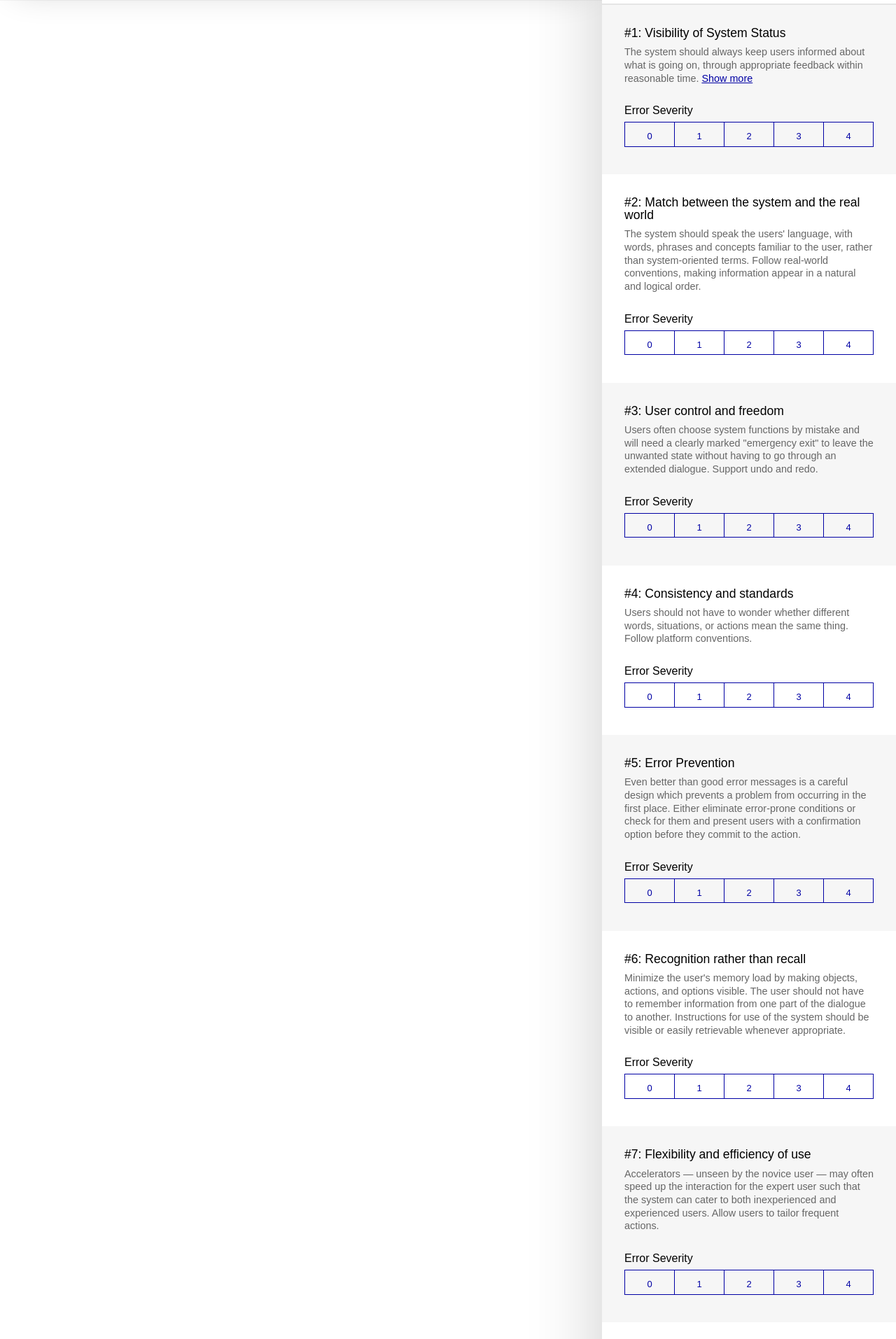
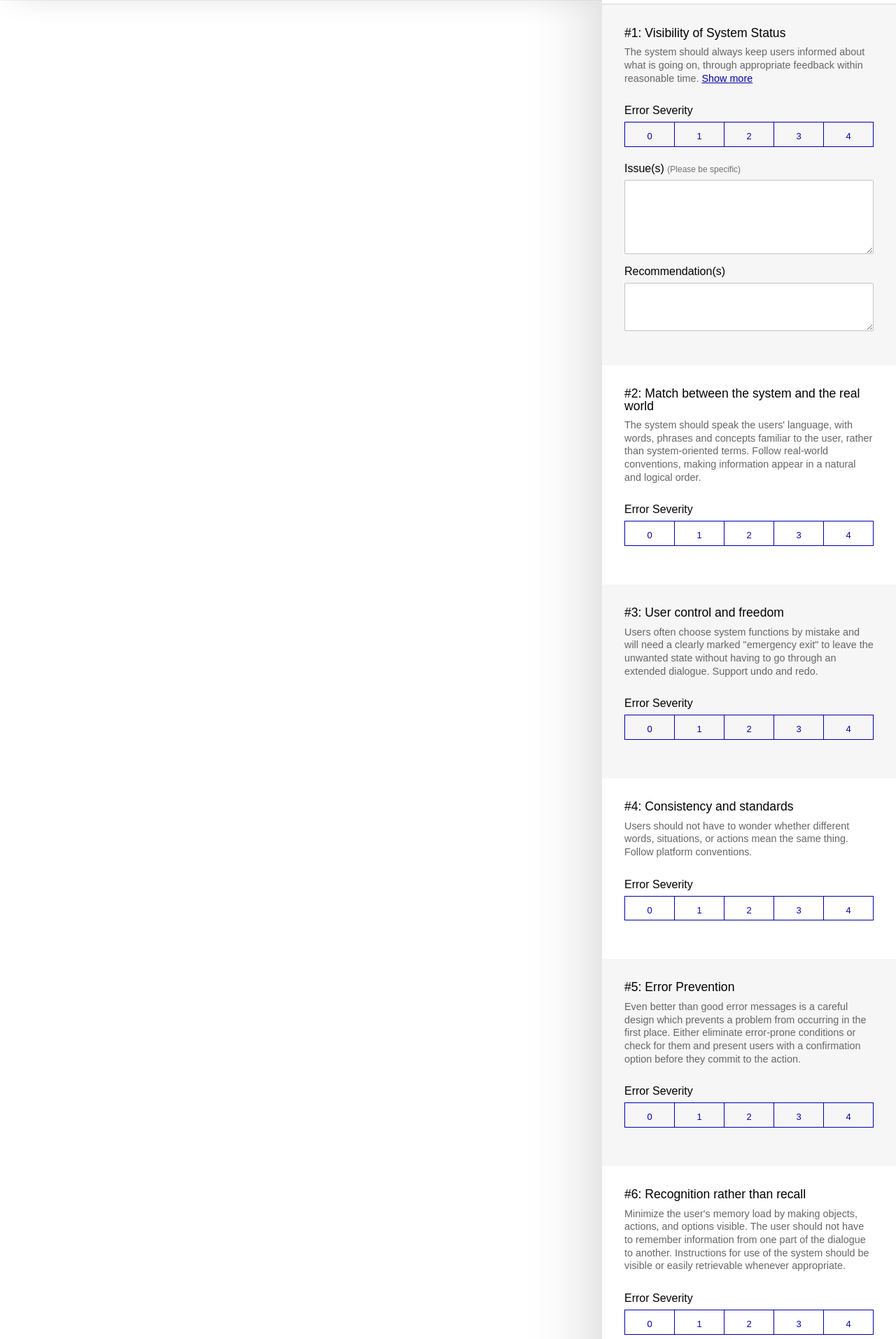
Before and after one commit to AJGeel/requestor, a PHP site: page / in a window 1280 px wide. Shown: the part 799-2712 px from the top of the page at 70% size. Run offline with PHP 8.4, Linux system fonts and the light colour scheme.

Commit message:
Added auto resize for iFrame, fixed Balloon.css vertical overflow bug, included textarea support with automatic vertical resizing

```diff
--- a/css/darkmode.css
+++ b/css/darkmode.css
@@ -32,6 +32,10 @@
   color: #999;
 }
 
+.darkmode .evaluation li {
+  color: #999;
+}
+
 .darkmode .evaluation a {
   color: var(--branding-main-darkmode);
 }
@@ -60,6 +64,19 @@
   background-color: var(--branding-main-darkmode);
 }
 
+.darkmode .heuristic .scoring li:hover a {
+  color: #000;
+}
+
+.darkmode .heuristic .scoring li {
+  border: 1px solid var(--branding-main-darkmode);
+  border-right: none;
+}
+
+.darkmode .heuristic .scoring li:last-child {
+  border-right: 1px solid var(--branding-main-darkmode);
+}
+
 .darkmode .heuristic .scoring li a {
   color: var(--branding-main-darkmode);
 }
--- a/css/style.css
+++ b/css/style.css
@@ -154,6 +154,11 @@
   font-weight: 400;
 }
 
+.evaluation h3 span {
+  font-size: .75em;
+  color: #717171;
+}
+
 .evaluation a {
   color: var(--branding-main);
 }
@@ -191,6 +196,7 @@
 .heuristic .scoring {
   display: flex;
   width: 100%;
+  margin-bottom: 1em;
 }
 
 .heuristic .scoring li {
@@ -235,6 +241,30 @@ select option {
   padding: 10px;
   font-family: "BentonSans", sans-serif;
   font-size: 14px;
+}
+
+/* input[type=text] { } */
+
+.form-progressive-disclosure {
+  /* display: none; */
+}
+
+input, textarea {
+  width: 100%;
+  border-radius: 2px;
+  border: 1px solid #c3c3c3;
+  box-sizing: border-box;
+  padding: 1em;
+  margin-bottom: 1em;
+
+  font-family: "BentonSans", sans-serif;
+  font-size: .9em;
+  line-height: 1.3em;
+  color: #333;
+}
+
+textarea {
+  resize: vertical;
 }
 
 /* Start Balloon.css framework */
--- a/index.html
+++ b/index.html
@@ -75,6 +75,17 @@
             <li aria-label="Major usability problem: important to fix, so should be given high priority." data-balloon-pos="down" data-balloon-length="medium"><a href="#!">3</a></li>
             <li aria-label="Usability catastrophe: imperative to fix this before product can be released." data-balloon-pos="down-right" data-balloon-length="medium"><a href="#!">4</a></li>
           </ul>
+
+          <div class="form-progressive-disclosure">
+
+            <h3>Issue(s) <span>(Please be specific)</span></h3>
+            <textarea name="placeholder" rows="4" ></textarea>
+
+            <h3>Recommendation(s) <span></span></h3>
+            <textarea name="placeholder" rows="2" ></textarea>
+            <!-- <input type="text" name="" value=""> -->
+
+          </div>
         </div>
 
         <div class="heuristic">
@@ -203,6 +214,11 @@
           </ul>
         </div>
 
+        <div class="heuristic">
+          <h2>Lorem ipsum dolor sit amet</h2>
+          <p>Vivamus rhoncus suscipit artem, nec interdum nisl bibendum et. Arturius nulla urna, tempus sed pellentesque ac, malesuada ut ligula. Maecenas ac imperdiet tellus, vitae efficitur lacus. Aenean pulvinar mollis fringilla. Quisque dignissim in sapien nec semper. Quisque tellus enim, consequat sed laoreet quis, efficitur ut magna. Donec placerat tincidunt diam, sed semper nunc. Artusce ac mauris vitae est condimentum vestibulum eget id turpis. Maecenas interdum dui eu dignissim volutpat.</p>
+        </div>
+
       </section>
 
     </div>
--- a/js/app.js
+++ b/js/app.js
@@ -38,16 +38,11 @@ function updateiFrame(URI, nodeID, viewport, scaling, target) {
   target.src = "https://www.figma.com/embed?embed_host=share&url=https%3A%2F%2Fwww.figma.com%2Fproto%2FejJw4AVHI1kAIktWxJzYDb%2FExample-Project-Bol.com%3Fnode-id%3D1%253A2%26viewport%3D497%252C275%252C0.2620800733566284%26scaling%3Dscale-down-width";
   // target.src = "https://www.arthurgeel.com/"
 
-  // Then, update the iFrame's sizing based on the size of its container
-  // However, we do add a consistent padding to all sides
-  const padding = 40;
-  target.width = DOM_iFrame_Container.clientWidth - padding;
-  target.height = DOM_iFrame_Container.clientHeight - padding;
+  // Resize the iFrame's size
+  resizeiFrame();
 
-  // DEBUG: print full src URL and frame container's sizing
+  // DEBUG: print full src URL
   console.log("$DEBUG: " + updated_src);
-  console.log("$DEBUG: W: " + DOM_iFrame_Container.clientWidth);
-  console.log("$DEBUG: H: " + DOM_iFrame_Container.clientHeight);
 }
 
 // Run the function with the arguments
@@ -57,9 +52,13 @@ updateiFrame(Figma_URI, Figma_Node_ID, Figma_Viewport, Figma_Scaling, DOM_iFrame
 
 
 /* Start window resize watcher */
-window.addEventListener("resize", doSth);
+window.addEventListener("resize", resizeiFrame);
 
-function doSth() {
+function resizeiFrame() {
+  const padding = 40;
+
+  DOM_iFrame.width = DOM_iFrame_Container.clientWidth - padding;
+  DOM_iFrame.height = DOM_iFrame_Container.clientHeight - padding;
   console.log("$DEBUG: Page was resized.");
 }
 /* End window resize watcher */
@@ -88,7 +87,7 @@ document.addEventListener("keypress", function(event) {
 
   // Console log the keycode for debugging
   console.log("$DEBUG: Key: " + event.keyCode);
-  if (event.keyCode == 100 || event.keyCode == 68) {
+  if (event.keyCode == 68 /* || event.keyCode == 100 */) {
     // 'd' or 'D' is pressed: toggle darkmode on Body DOM element
     toggleClass(DOM_Body, "darkmode");
 
@@ -161,3 +160,17 @@ function formatTime(time) {
 }
 
 /* End of Timer Functionality */
+
+
+
+/* Automatic resizer for TextArea elements */
+var textAreas = document.getElementsByTagName('textarea');
+for (var i = 0; i < tx.length; i++) {
+  textAreas[i].setAttribute('style', 'height:' + (tx[i].scrollHeight) + 'px;overflow-y:hidden;');
+  textAreas[i].addEventListener("input", OnInput, false);
+}
+
+function OnInput() {
+  this.style.height = 'auto';
+  this.style.height = (this.scrollHeight) + 'px';
+}
```
